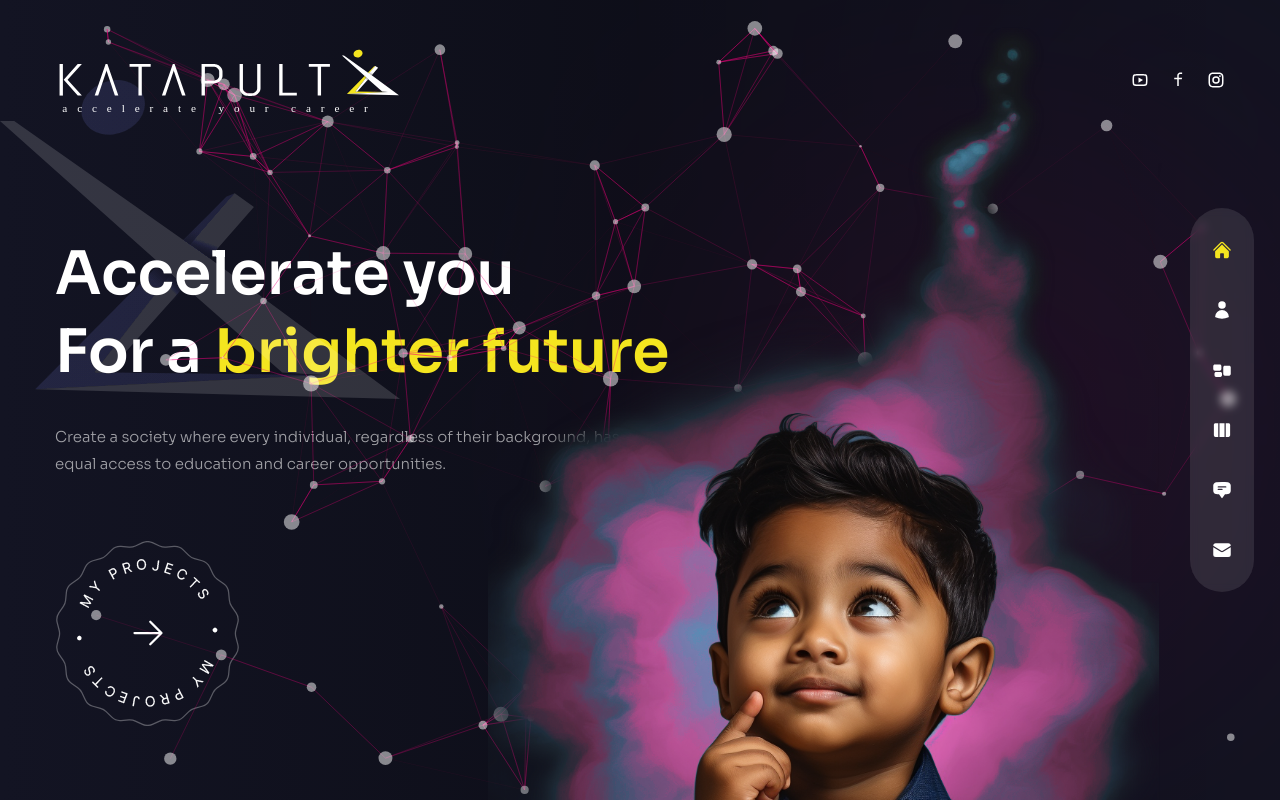
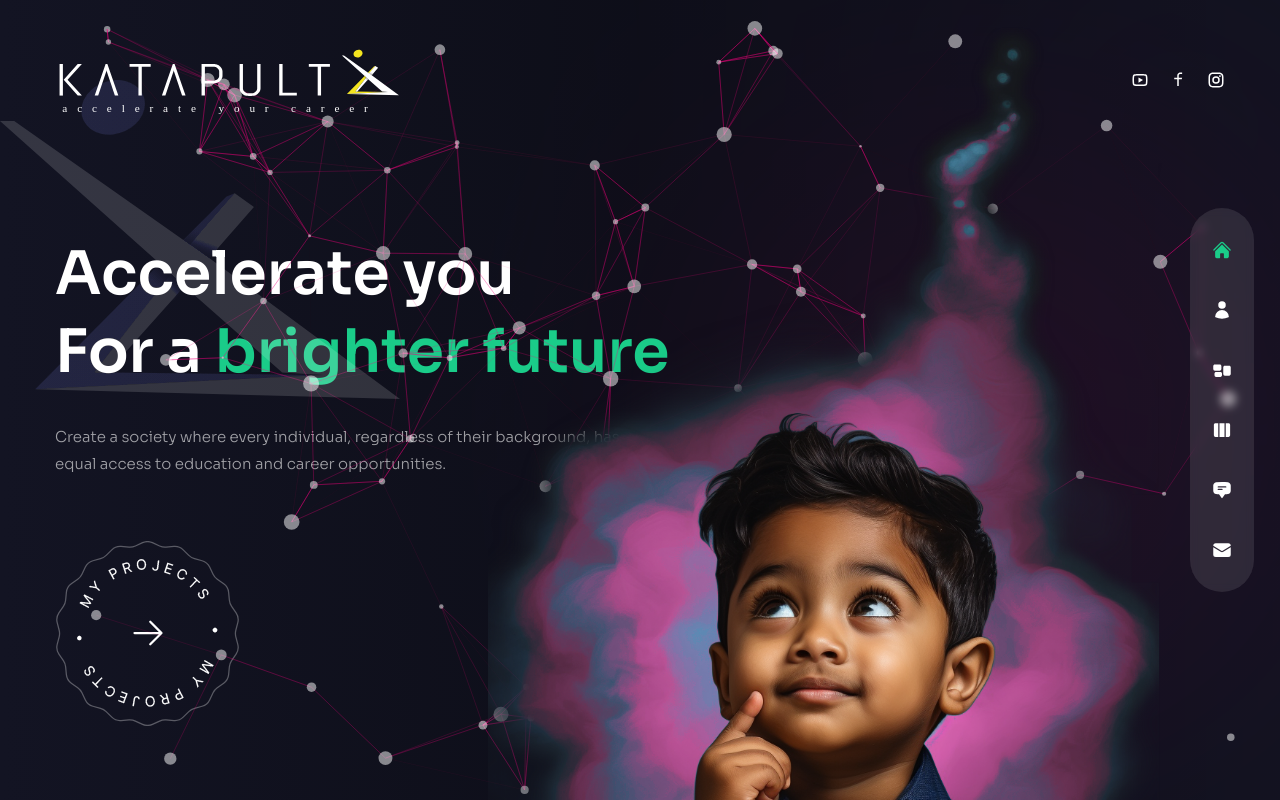
Before and after one commit to NewRay99/KatapultX, a Next.js app: page / in a window 1280 px wide. Built offline with nearby package versions, Linux system fonts and the light colour scheme.

Commit message:
revert to green 1acc89ff

```diff
--- a/components/Transition.js
+++ b/components/Transition.js
@@ -37,7 +37,7 @@
         transition={{ delay: 0.4, duration: 0.6, ease: "easeInOut" }}
       ></motion.div>
       <motion.div
-        className="fixed top-0 bottom-0 right-full w-screen h-screen z-10 bg-[#f4e51f]"
+        className="fixed top-0 bottom-0 right-full w-screen h-screen z-10 bg-[#1acc89]"
         variants={transitionVariants}
         initial="initial"
         animate="animate"
--- a/tailwind.config.js
+++ b/tailwind.config.js
@@ -24,7 +24,7 @@
       colors: {
         primary: "#131424", // '#131424',//'#f2007e',
         secondary: "#393A47", //'#f2007e'
-        accent: "#f4e51f", //'#f2007e',
+        accent: "#1acc89", //'#f2007e',
       },
       backgroundImage: {
         explosion: 'url("/bg-c.png")',
```
Also changed, not shown: public/logo-yellow.svg.
